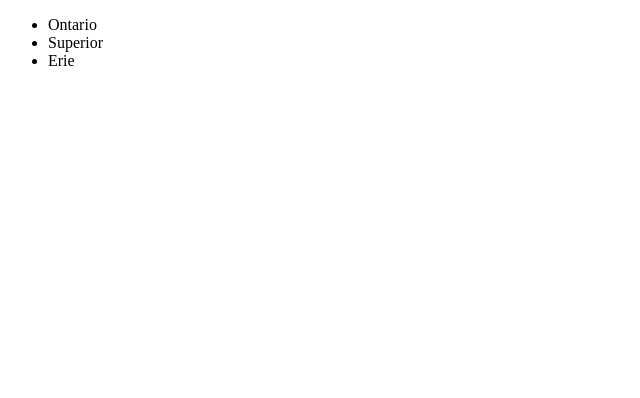
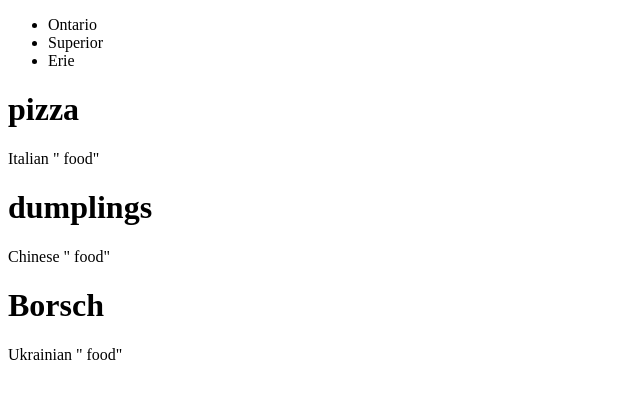
Before and after one commit to glitjch-lab/LinkedIn-Learning-Review-React, a React (Create React App) app: page / in a window 1280 px wide. Shown: the top 398 px of the page, without its empty margins (0-640 px from the left). Built offline with nearby package versions, Linux system fonts and the light colour scheme.

Commit message:
mapping objects

```diff
--- a/src/index.js
+++ b/src/index.js
@@ -7,6 +7,12 @@ const lakes = [
   "Ontario",
   "Superior",
   "Erie",
+]
+
+const food = [
+  {id: 1, food: "pizza", cuisine: "Italian"},
+  {id: 2, food: "dumplings", cuisine: "Chinese"},
+  {id: 3, food: "Borsch", cuisine: "Ukrainian"}
 ]
 
 function App({lakes}){
@@ -19,9 +25,27 @@ function App({lakes}){
   )
 }
 
+function FoodApp({food}) {
+  return (
+    <>
+      {food.map(fd => {
+        return (
+          <div key={fd.id}>
+            <h1 key={fd.id}>{fd.food}</h1>
+            <p>{fd.cuisine} " food"</p>
+          </div>
+        )
+      })}
+    </>
+  )
+}
+
 const root = ReactDOM.createRoot(document.getElementById('root'));
 root.render(
-  <App lakes={lakes}/>
+  <>
+    <App lakes={lakes}/>
+    <FoodApp food={food}/>
+  </>
 )
 
 
```
